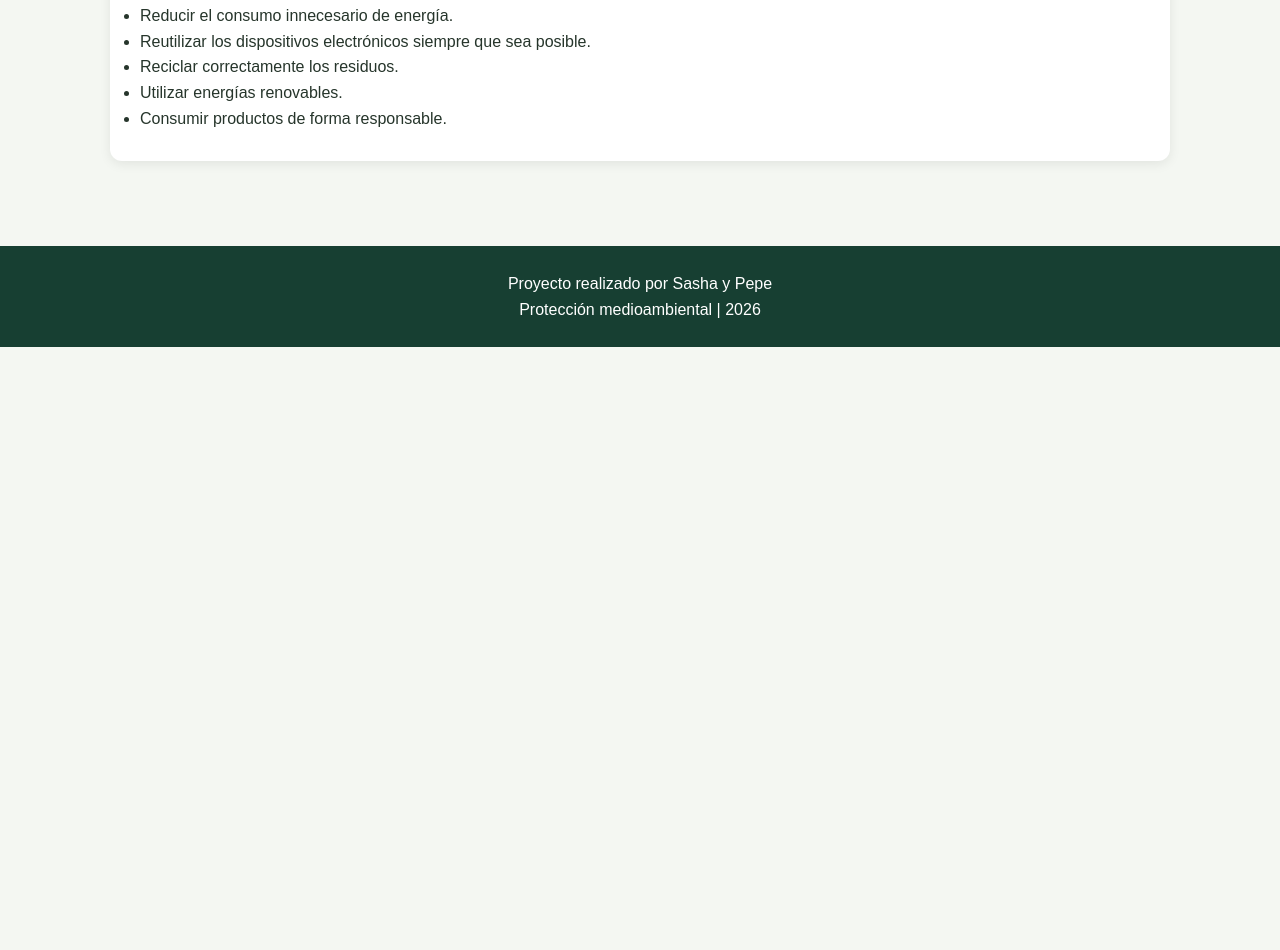
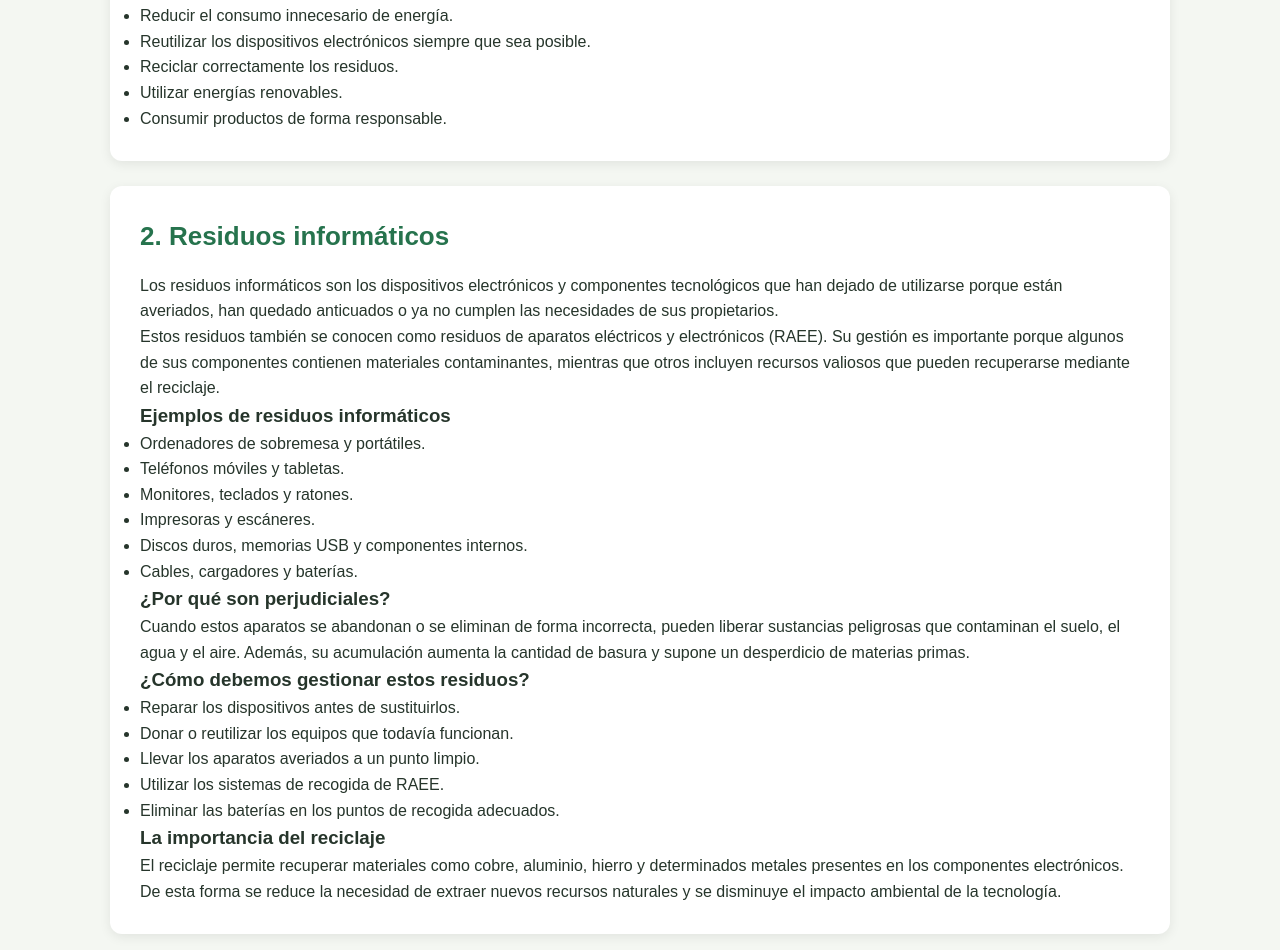
Before and after one commit to sashagarchi13-ux/informatica-ambiental, a plain HTML site: page index.html in a window 1280 px wide. Shown: the part 1550-2500 px from the top of the page. Before the commit the page ends 1897 px from the top, so only its background shows below. Drawn offline with Linux system fonts and the light colour scheme.

Commit message:
Añadir apartado sobre residuos informáticos

```diff
--- a/index.html
+++ b/index.html
@@ -106,6 +106,68 @@
 
         </section>
 
+        <section id="residuos">
+
+            <h2>2. Residuos informáticos</h2>
+
+            <p>
+                Los residuos informáticos son los dispositivos electrónicos
+                y componentes tecnológicos que han dejado de utilizarse
+                porque están averiados, han quedado anticuados o ya no
+                cumplen las necesidades de sus propietarios.
+            </p>
+
+            <p>
+                Estos residuos también se conocen como residuos de aparatos
+                eléctricos y electrónicos (RAEE). Su gestión es importante
+                porque algunos de sus componentes contienen materiales
+                contaminantes, mientras que otros incluyen recursos valiosos
+                que pueden recuperarse mediante el reciclaje.
+            </p>
+
+            <h3>Ejemplos de residuos informáticos</h3>
+
+            <ul>
+                <li>Ordenadores de sobremesa y portátiles.</li>
+                <li>Teléfonos móviles y tabletas.</li>
+                <li>Monitores, teclados y ratones.</li>
+                <li>Impresoras y escáneres.</li>
+                <li>Discos duros, memorias USB y componentes internos.</li>
+                <li>Cables, cargadores y baterías.</li>
+            </ul>
+
+            <h3>¿Por qué son perjudiciales?</h3>
+
+            <p>
+                Cuando estos aparatos se abandonan o se eliminan de forma
+                incorrecta, pueden liberar sustancias peligrosas que
+                contaminan el suelo, el agua y el aire. Además, su
+                acumulación aumenta la cantidad de basura y supone
+                un desperdicio de materias primas.
+            </p>
+
+            <h3>¿Cómo debemos gestionar estos residuos?</h3>
+
+            <ul>
+                <li>Reparar los dispositivos antes de sustituirlos.</li>
+                <li>Donar o reutilizar los equipos que todavía funcionan.</li>
+                <li>Llevar los aparatos averiados a un punto limpio.</li>
+                <li>Utilizar los sistemas de recogida de RAEE.</li>
+                <li>Eliminar las baterías en los puntos de recogida adecuados.</li>
+            </ul>
+
+            <h3>La importancia del reciclaje</h3>
+
+            <p>
+                El reciclaje permite recuperar materiales como cobre,
+                aluminio, hierro y determinados metales presentes en
+                los componentes electrónicos. De esta forma se reduce
+                la necesidad de extraer nuevos recursos naturales y
+                se disminuye el impacto ambiental de la tecnología.
+            </p>
+
+        </section>
+
     </main>
 
     <footer id="autores">
```
